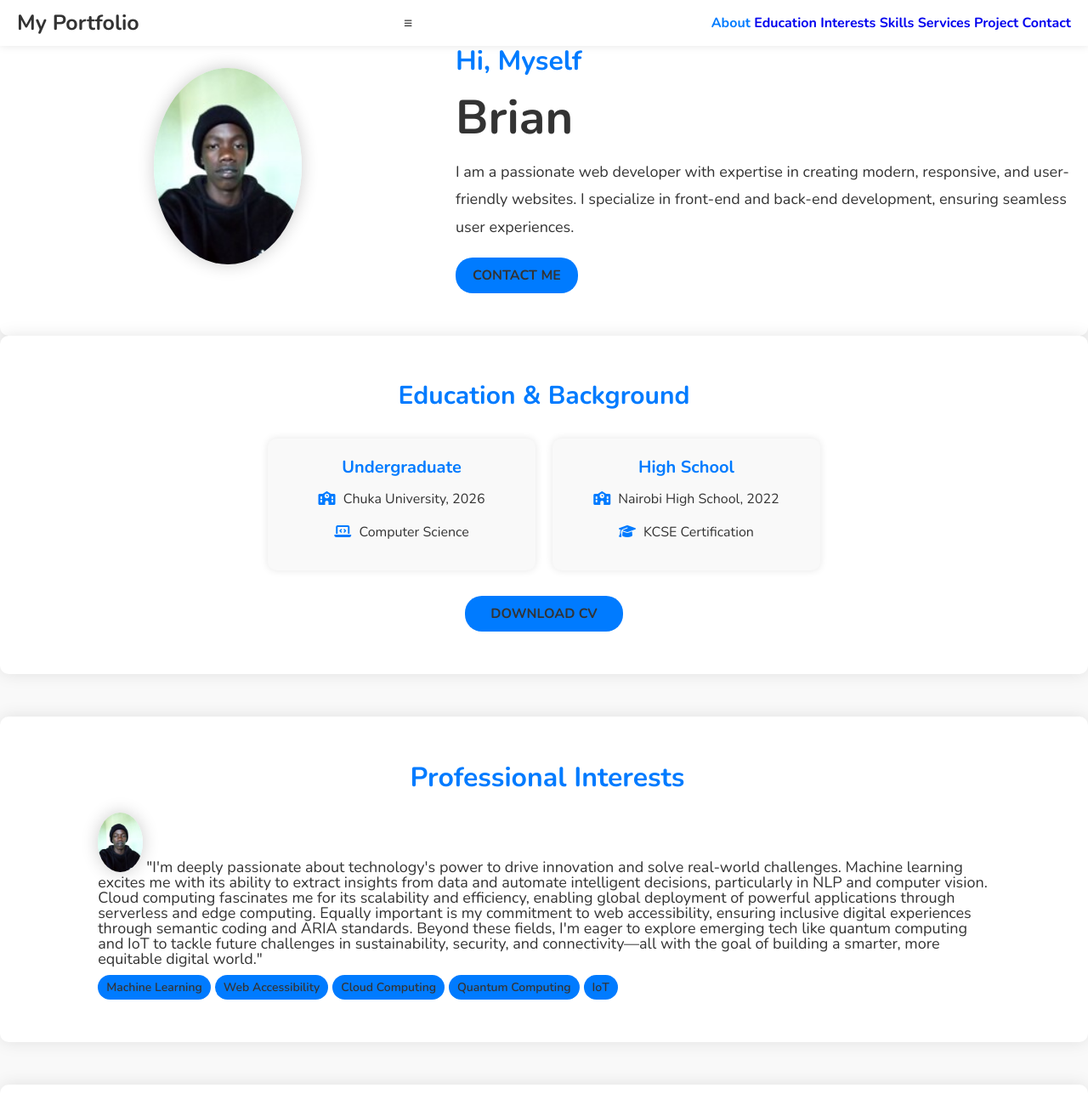
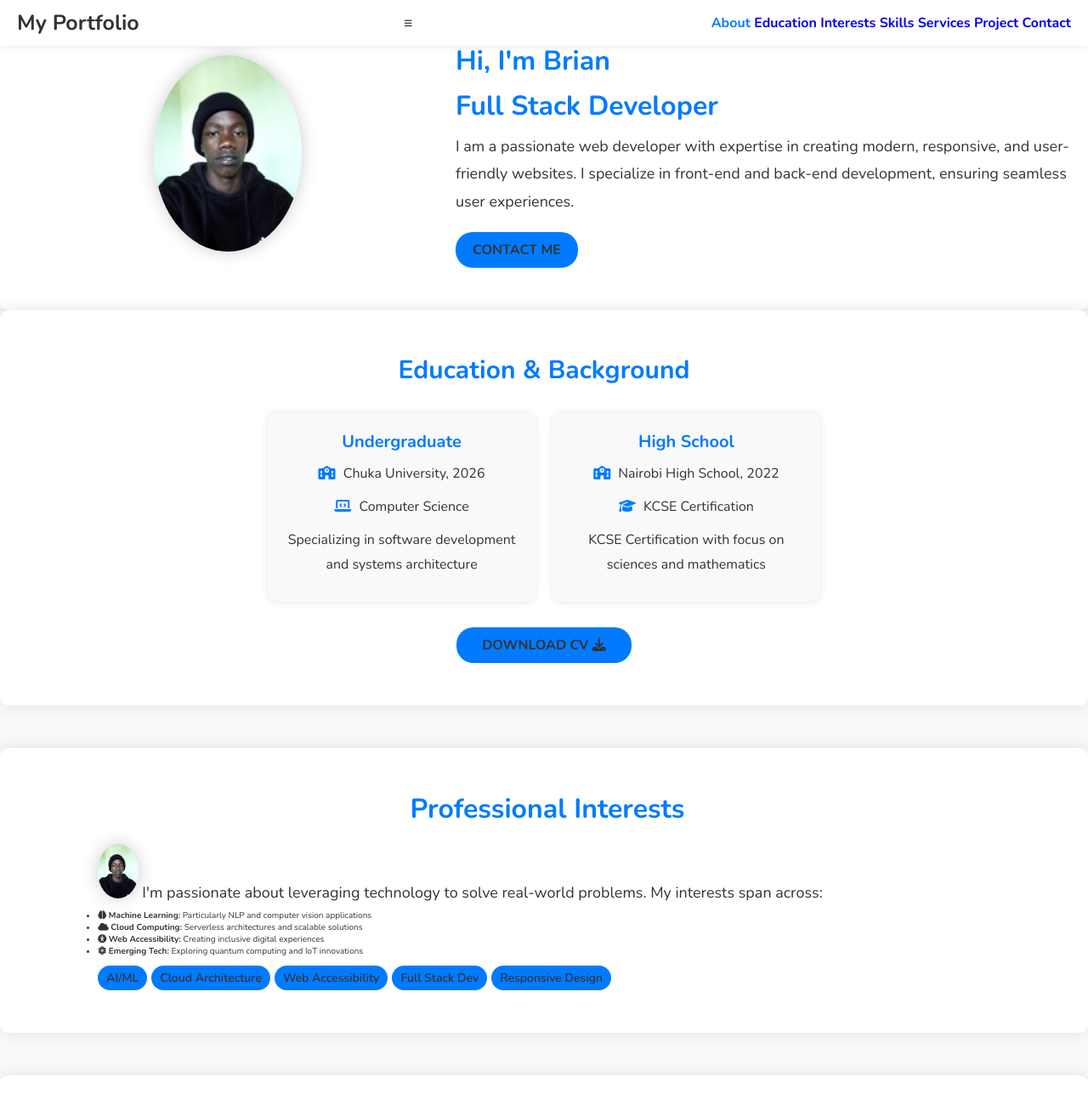
Before and after one commit to Yobra28/my_portfolio-_website, a plain HTML site: page index.html in a window 1280 px wide. Shown: the top 1300 px of the page at 85% size. Drawn offline with nearby package versions, Linux system fonts and the light colour scheme.

Commit message:
updated code

```diff
--- a/index.html
+++ b/index.html
@@ -36,8 +36,10 @@
         </div>
         <div class="home-content">
             <!-- About Content -->
-            <h3>Hi, Myself</h3>
-            <h1>Brian</h1>
+            <h3>Hi, I'm <span>Brian</span></h3>
+            <div class="text-animate">
+                <h3>Full Stack Developer</h3>
+            </div>
             <p>
                 I am a passionate web developer with expertise in creating modern, responsive, and user-friendly websites.
                 I specialize in front-end and back-end development, ensuring seamless user experiences.
@@ -56,16 +58,18 @@
                 <h3>Undergraduate</h3>
                 <p><i class="fa-solid fa-school"></i> Chuka University, 2026</p>
                 <p><i class="fa-solid fa-laptop-code"></i> Computer Science</p>
+                <p>Specializing in software development and systems architecture</p>
             </div>
             <!-- High School Education -->
             <div class="education-item">
                 <h3>High School</h3>
                 <p><i class="fa-solid fa-school"></i> Nairobi High School, 2022</p>
                 <p><i class="fa-solid fa-graduation-cap"></i> KCSE Certification</p>
+                <p>KCSE Certification with focus on sciences and mathematics</p>
             </div>
         </div>
         <!-- Download CV Button -->
-        <a href="c:\Users\user\OneDrive\Desktop\my_Details\CV.docx" class="btn" download="CV.docx">Download CV</a>
+        <a href="c:\Users\user\OneDrive\Desktop\my_Details\CV.docx" class="btn" download="CV.docx">Download CV <i class="fa-solid fa-download"></i></a></a>
     </section>
 
     <!-- INTERESTS SECTION -->
@@ -76,23 +80,25 @@
                 <!-- Interests Content -->
                 <p>
                     <img class="img" src="112338.jpg" alt="Home Image">
-                    "I'm deeply passionate about technology's power to drive innovation and solve real-world challenges.
-                    Machine learning excites me with its ability to extract insights from data and automate intelligent decisions,
-                    particularly in NLP and computer vision. Cloud computing fascinates me for its scalability and efficiency,
-                    enabling global deployment of powerful applications through serverless and edge computing. Equally important
-                    is my commitment to web accessibility, ensuring inclusive digital experiences through semantic coding and ARIA
-                    standards. Beyond these fields, I'm eager to explore emerging tech like quantum computing and IoT to tackle
-                    future challenges in sustainability, security, and connectivity—all with the goal of building a smarter, more
-                    equitable digital world."
+                    I'm passionate about leveraging technology to solve real-world problems. My interests span across:
                 </p>
                 <!-- Interest Tags -->
-                <div class="interest-tags">
-                    <span>Machine Learning</span>
-                    <span>Web Accessibility</span>
-                    <span>Cloud Computing</span>
-                    <span>Quantum Computing</span>
-                    <span>IoT</span>
-                </div>
+            </p>
+            <ul class="interest-list">
+                <li><i class="fa-solid fa-brain"></i> <strong>Machine Learning:</strong> Particularly NLP and computer vision applications</li>
+                <li><i class="fa-solid fa-cloud"></i> <strong>Cloud Computing:</strong> Serverless architectures and scalable solutions</li>
+                <li><i class="fa-solid fa-universal-access"></i> <strong>Web Accessibility:</strong> Creating inclusive digital experiences</li>
+                <li><i class="fa-solid fa-atom"></i> <strong>Emerging Tech:</strong> Exploring quantum computing and IoT innovations</li>
+            </ul>
+        </div>
+        <div class="interest-tags">
+            <span>AI/ML</span>
+            <span>Cloud Architecture</span>
+            <span>Web Accessibility</span>
+            <span>Full Stack Dev</span>
+            <span>Responsive Design</span>
+        </div>
+    </div>
             </div>
         </div>
     </section>
```
